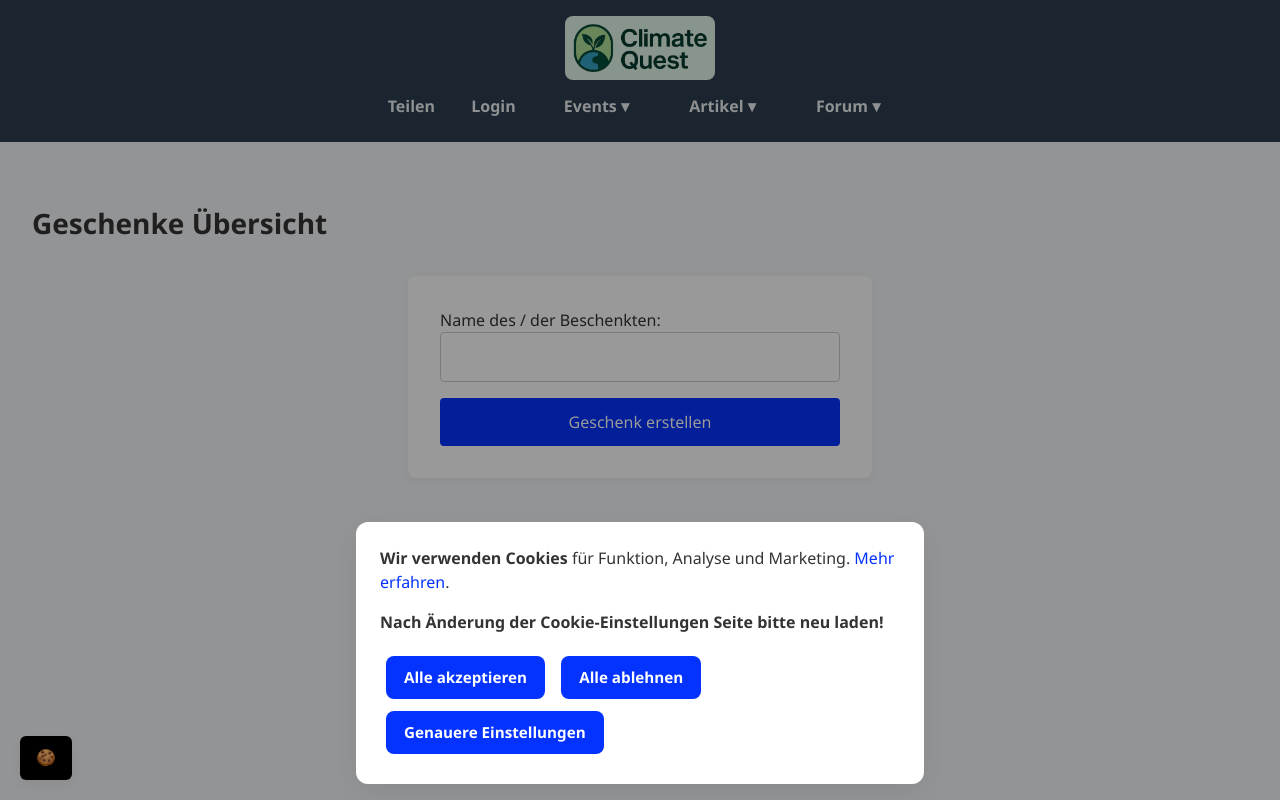
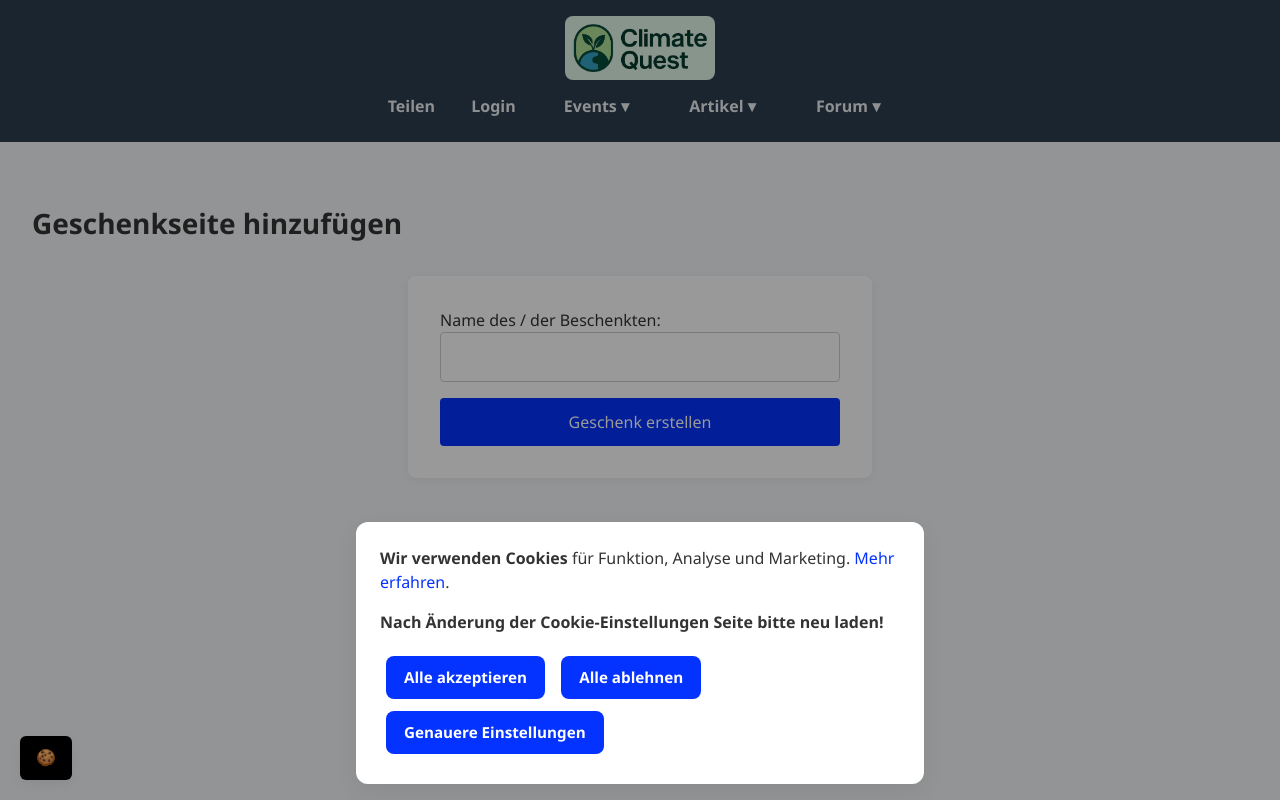
Before and after one commit to Hipposmile/ClimateQuest, a Django app: page /presents/add_present/ in a window 1280 px wide. Run offline with Django 5.2, Linux system fonts and the light colour scheme; some web fonts are replaced.

Commit message:
bugs fixed

```diff
--- a/presents/templates/add_present.html
+++ b/presents/templates/add_present.html
@@ -1,9 +1,9 @@
 {% extends 'base.html' %}
 
-{% block title %}Geschenke Übersicht{% endblock %}
+{% block title %}Geschenkseite hinzufügen{% endblock %}
 
 {% block content %}
-<h1>Geschenke Übersicht</h1>
+<h1>Geschenkseite hinzufügen</h1>
 {% if messages %}
 {% for message in messages %}
 <p class="{{ message.level_tag }}-message">{{ message }}</p>
--- a/presents/templates/present_detail.html
+++ b/presents/templates/present_detail.html
@@ -2,7 +2,7 @@
 {% load static %}
 {% load html_range %}
 
-{% block title %}Geschenke Übersicht{% endblock %}
+{% block title %}Geschenkseite für {{ present.recipient }}{% endblock %}
 
 {% block content %}
 <style>
```
